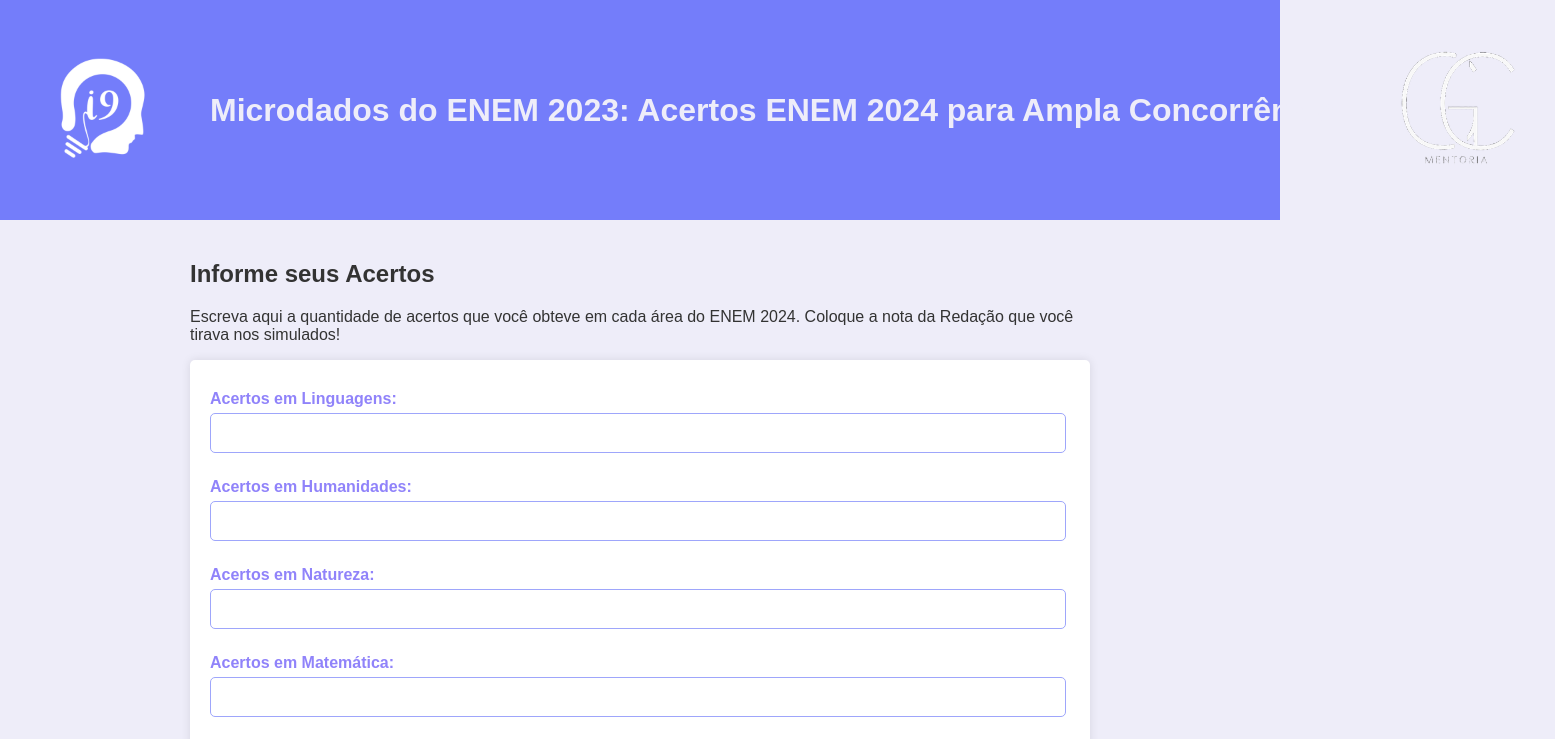
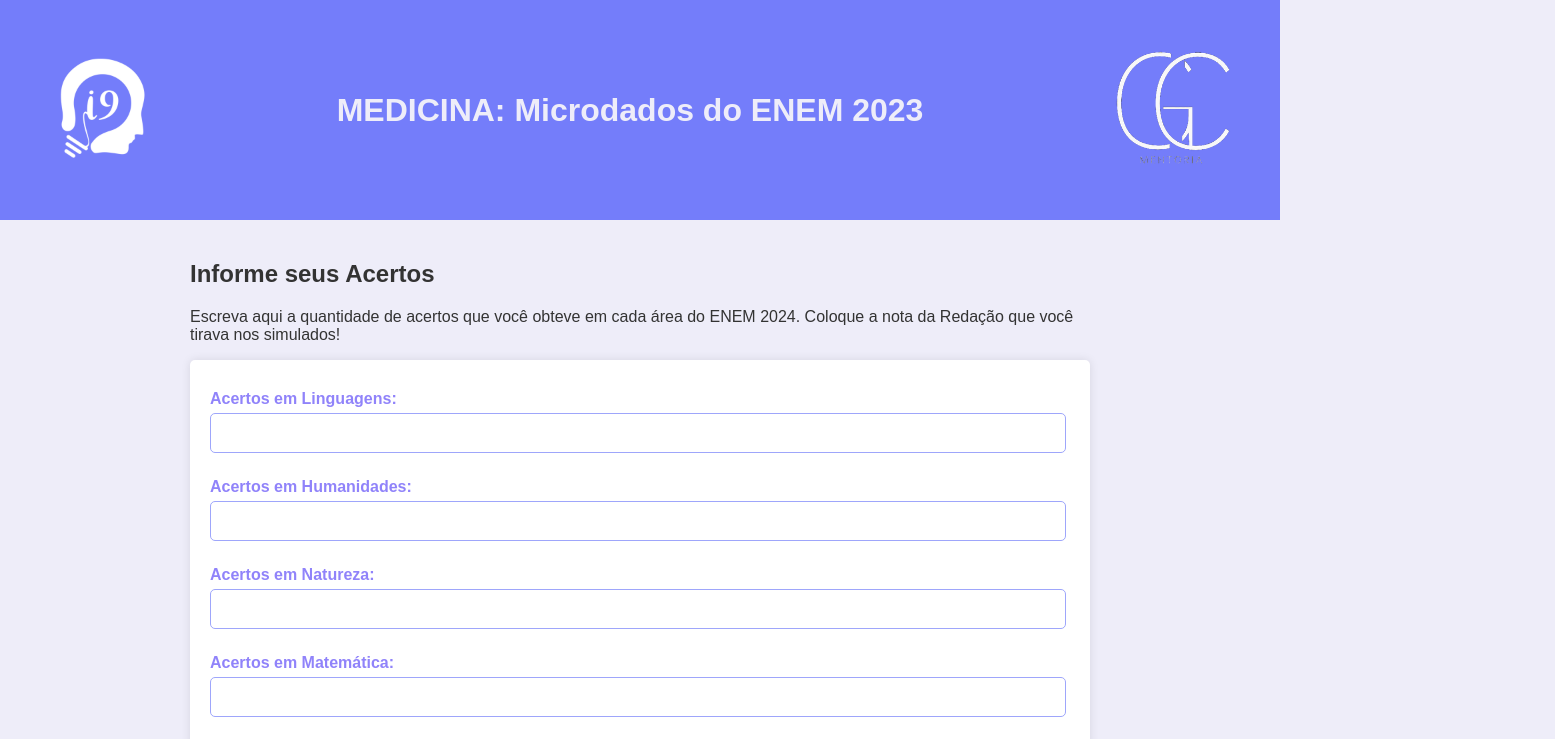
Before and after one commit to gustavocunha1993/Site_SISU_GITHUB_i9Mentoria, a plain HTML site: page index.html in a window 1280 px wide. Shown: the top 739 px of the page, 1555 px wide, since content can reach past the window. Drawn offline with Linux system fonts and the light colour scheme.

Commit message:
Alteração do header

```diff
--- a/index.html
+++ b/index.html
@@ -9,7 +9,7 @@
 <body>
     <header>
         <img src="myfoto.PNG" alt="Additional Logo" class="img">
-        <h1>Microdados do ENEM 2023: Acertos ENEM 2024 para Ampla Concorrência</h1>
+        <h1>MEDICINA: Microdados do ENEM 2023</h1>
         <img src="LogoGC.png" alt="Logo" class="logo-direita">
     </header>
 
```
